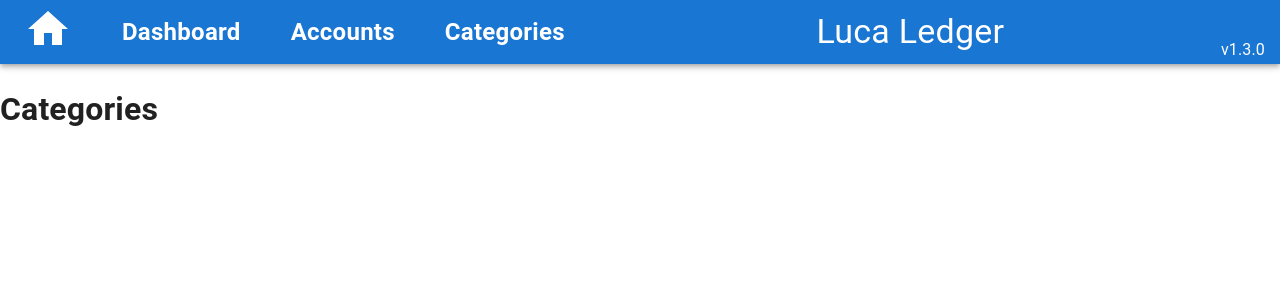
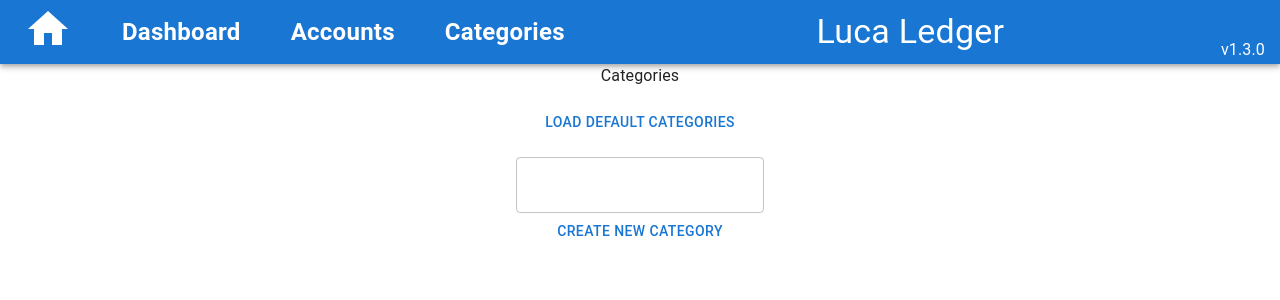
Before and after one commit to jwaspin/luca-ledger, a React (Vite) app: page /categories in a window 1280 px wide. Shown: the top 300 px of the page. Built offline with nearby package versions, Linux system fonts and the light colour scheme.

Commit message:
List and Add Categories

```diff
--- a/src/views/Categories/Categories.jsx
+++ b/src/views/Categories/Categories.jsx
@@ -1,7 +1,46 @@
+import { Box, Button } from '@mui/material';
+import { useDispatch, useSelector } from 'react-redux';
+
+import CreateNewCategory from '@/components/CreateNewCategory';
+import { actions, constants, selectors } from '@/store/categories';
+
 export default function Categories() {
+  const dispatch = useDispatch();
+  const categories = useSelector(selectors.selectCategories);
+
+  const loadDefaultCategories = () => {
+    constants.CategoryInitialData.forEach((category) => {
+      dispatch(actions.loadCategory(category));
+    });
+  };
+
   return (
-    <div>
-      <h1>Categories</h1>
-    </div>
+    <Box
+      style={{
+        display: 'flex',
+        flexDirection: 'column',
+        alignItems: 'center',
+        gap: '1rem',
+      }}
+    >
+      <Box>Categories</Box>
+      <Button onClick={loadDefaultCategories}>Load Default Categories</Button>
+      <CreateNewCategory />
+      {categories.map((category) => (
+        <Box
+          key={category.id}
+          style={{
+            display: 'flex',
+            flexDirection: 'column',
+            alignItems: 'center',
+            padding: '5px',
+            width: '250px',
+            border: '1px solid black',
+          }}
+        >
+          {category.name}
+        </Box>
+      ))}
+    </Box>
   );
 }
```
